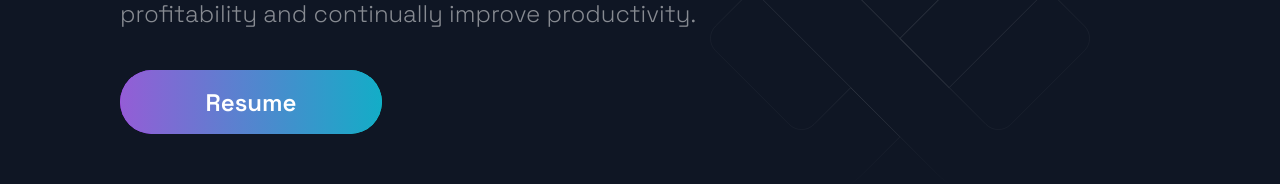
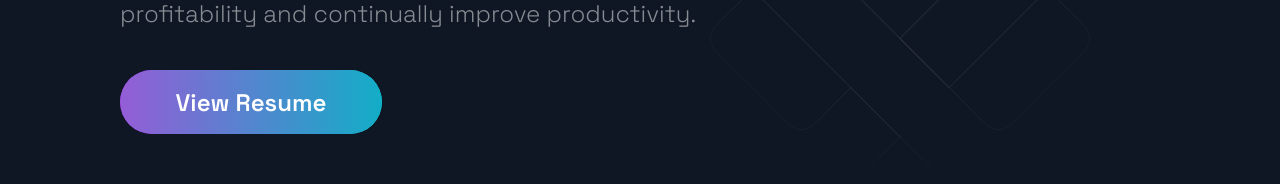
Before and after one commit to davidpedrero/David-Pedero-Portfolio, a Next.js app: page / in a window 1280 px wide. Shown: the part 432-616 px from the top of the page. Built offline with nearby package versions, Linux system fonts and the light colour scheme.

Commit message:
View REsume text added to btn

```diff
--- a/src/components/Hero/Hero.js
+++ b/src/components/Hero/Hero.js
@@ -14,7 +14,7 @@ const Hero = (props) => (
       <SectionText>
         My mission is to develop high quality web solutions that enable my clients to establish online presence, increase profitability and continually improve productivity.
       </SectionText>
-      <Button onClick={() => window.open('https://drive.google.com/file/d/1ntyy3Rc8y-0OI0XAvY3ZU3Sprxwh4alg/view?usp=sharing', '_blank')}>Resume</Button>
+      <Button onClick={() => window.open('https://drive.google.com/file/d/1ntyy3Rc8y-0OI0XAvY3ZU3Sprxwh4alg/view?usp=sharing', '_blank')}>View Resume</Button>
     </LeftSection>
   </Section>
 );
```
